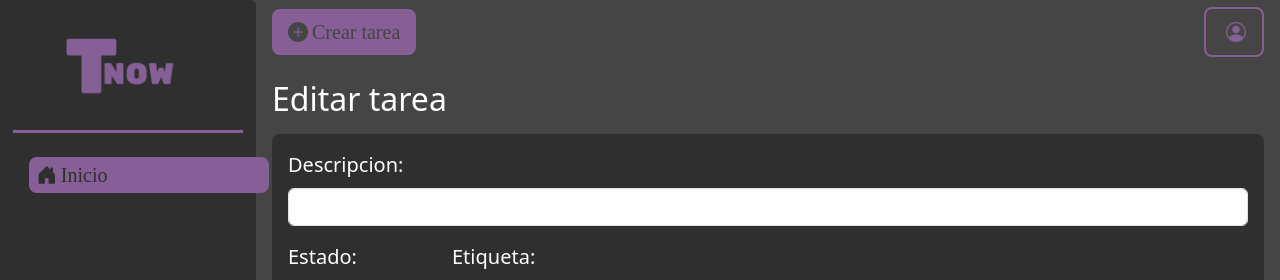
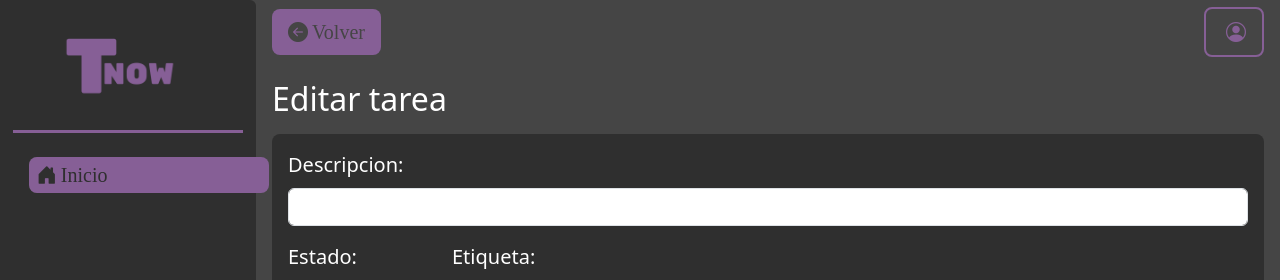
Before and after one commit to Virginiiamz/TaskNow, a PHP site: page /editar_tarea.php in a window 1280 px wide. Shown: the top 280 px of the page. Run offline with PHP 8.4, Linux system fonts and the light colour scheme; data that the repository does not hold is empty; some web fonts are replaced.

Commit message:
Vuelve a mostrar las tareas

```diff
--- a/editar_tarea.php
+++ b/editar_tarea.php
@@ -82,8 +82,7 @@ if (isset($_REQUEST['idTarea'])) {
         </sidebar>
         <main class="pantallaPrincipal_contenido" style="height: 100vh;">
             <section class="pantallaPrincipal_contenido--header">
-                <a href="" class="header_btnCrear fs-5" data-bs-toggle="modal" data-bs-target="#modalCrearTarea"><i
-                        class="bi bi-plus-circle-fill me-1"></i>Crear tarea</a>
+                <a href="get_tarea.php?idLista=<?php echo $idLista ?>" class="header_btnCrear fs-5"><i class="bi bi-arrow-left-circle-fill me-1 fs-5"></i>Volver</a>
                 <a href="" class="header_btnUsuario fs-5"><span><?php echo $usuario['username'] ?></span>
                     <i class="bi bi-person-circle ms-1 fs-5"></i></a>
             </section>
```
